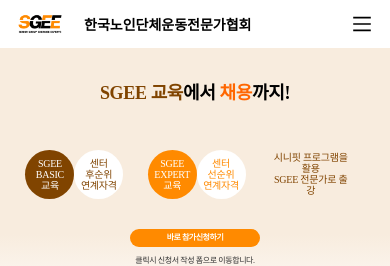
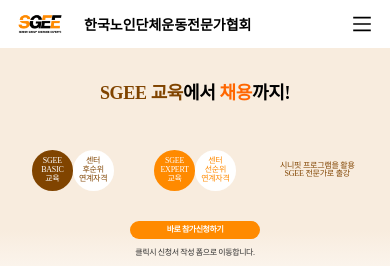
Before and after one commit to HYUN-SIUU/senifit-introduce, a React (Create React App) app: page /sub3 in a window 390 px wide. Shown: the top 266 px of the page. Built offline with nearby package versions, Linux system fonts and the light colour scheme; a web font is replaced by a local one.

Commit message:
2nd-7 modify

```diff
--- a/src/header/Header.css
+++ b/src/header/Header.css
@@ -17,14 +17,21 @@
     padding: 24px 48px 20px 48px;
 }
 
-@media (max-width: 1270px) and (max-width: 800px) {
+@media (max-width: 1270px) and (min-width: 800px) {
     .header-container {
         padding: 20px 24px;
     }
 }
 
-@media (max-width: 800px) {
+@media (max-width: 800px) and (min-width: 500px) {
     .header-container {
+        padding: 12px 16px;
+    }
+}
+
+@media (max-width: 500px) {
+    .header-container {
+        max-width: 400px;
         padding: 12px 16px;
     }
 }
--- a/src/sub3/02_Seminar.css
+++ b/src/sub3/02_Seminar.css
@@ -78,7 +78,6 @@
     flex-direction: row;
     justify-content: space-between;
     align-items: center;
-    margin-right: 4%;
 }
 
 /* .process::before {
@@ -93,17 +92,13 @@
 } */
 
 .mass {
-    width: 30%;
+    width: 25%;
     height: 30%;
     display: flex;
     flex-direction: row;
     justify-content: center;
     align-items: center;
     z-index: 2;
-}
-
-.mass-text {
-    width: 25%;
 }
 
 .mass .circle-brown {
@@ -117,7 +112,7 @@
     background: var(--SUB, #804400);
     color: #FFF;
     text-align: center;
-    font-size: 28px;
+    font-size: 24px;
     font-weight: 600;
     line-height: 110%;
     letter-spacing: -0.56px;
@@ -134,7 +129,7 @@
     background: var(--SUB, #fff);
     color: #804400;
     text-align: center;
-    font-size: 28px;
+    font-size: 24px;
     font-weight: 600;
     line-height: 110%;
     letter-spacing: -0.56px;
@@ -151,7 +146,7 @@
     background: var(--SUB, #FF8A00);
     color: #FFF;
     text-align: center;
-    font-size: 28px;
+    font-size: 24px;
     font-weight: 600;
     line-height: 110%;
     letter-spacing: -0.56px;
@@ -168,7 +163,7 @@
     background: var(--SUB, #FFF);
     color: #FF8A00;
     text-align: center;
-    font-size: 28px;
+    font-size: 24px;
     font-weight: 600;
     line-height: 110%;
     letter-spacing: -0.56px;
@@ -176,7 +171,7 @@
 
 .circle-text {
     color: var(--SUB, #804400);
-    font-size: 26px;
+    font-size: 24px;
     font-weight: 700;
     line-height: 125%;
     letter-spacing: -0.52px;
@@ -184,7 +179,7 @@
 
 @media (max-width: 1270px) and (min-width: 800px) {
     .mass .circle-brown, .mass .circle-brown-2, .mass .circle-orange, .mass .circle-orange-2, .circle-text {
-        font-size: 24px;
+        font-size: 18px;
         font-weight: 600;
         line-height: 110%;
         letter-spacing: -0.48px;
@@ -203,7 +198,7 @@
 
 @media (max-width: 500px) {
     .mass .circle-brown, .mass .circle-brown-2, .mass .circle-orange, .mass .circle-orange-2, .circle-text {
-        font-size: 10px;
+        font-size: 8px;
         font-weight: 500;
         line-height: 110%;
         letter-spacing: -0.24px;
--- a/src/sub3/02_Seminar.js
+++ b/src/sub3/02_Seminar.js
@@ -23,7 +23,7 @@
                         <p>센터<br/>선순위<br/>연계자격</p>
                     </div>
                 </div>
-                <div className="mass mass-text">
+                <div className="mass">
                     <p className="circle-text">시니핏 프로그램을 활용<br/>SGEE 전문가로 출강</p>
                 </div>
             </div>
```
